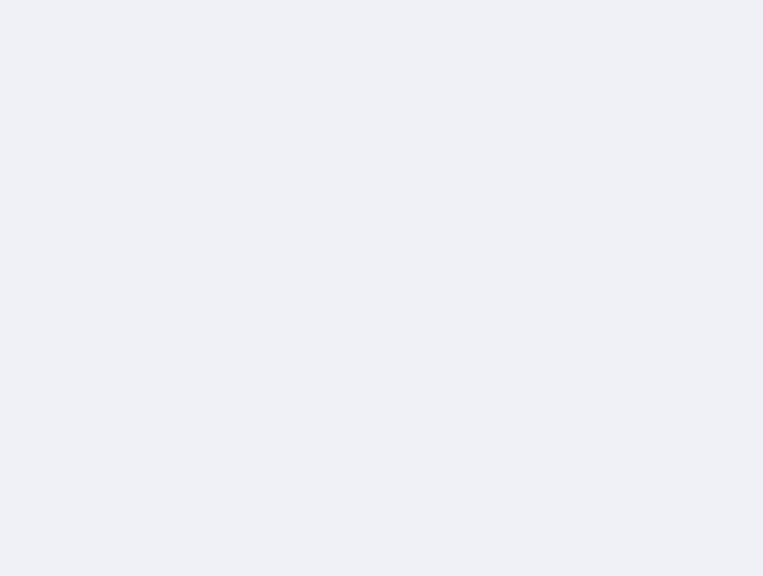
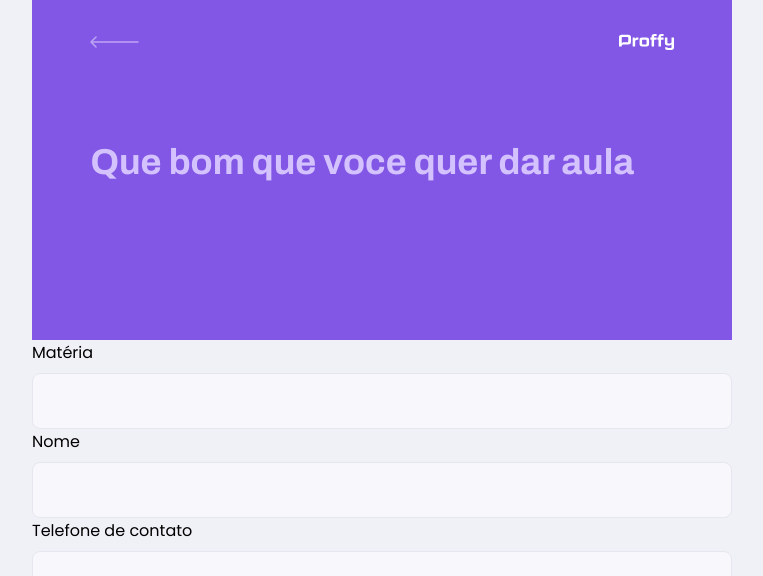
Before and after one commit to mgarcia88/proffys, a React (Create React App) app: page /teachers-form in a window 1280 px wide. Shown: the top 576 px of the page, without its empty margins (258-1021 px from the left). Built offline with nearby package versions, Linux system fonts and the light colour scheme.

Commit message:
criando a nova pagina do formulario

```diff
--- a/src/index.tsx
+++ b/src/index.tsx
@@ -11,7 +11,7 @@ ReactDOM.render(
 	<Switch>
 		<Route path="/" component={App} exact></Route>
 		<Route path="/teachers-list" component={TeachersList}></Route>
-		<Route path="teachers-form" component={TeachersForm}></Route>
+		<Route path="/teachers-form" component={TeachersForm}></Route>
  </Switch>
 	</BrowserRouter>,
   document.getElementById('root')
--- a/src/pages/teachers-form/index.tsx
+++ b/src/pages/teachers-form/index.tsx
@@ -1,13 +1,30 @@
 import React from 'react';
 import Header from '../../components/header';
 
-import './index.css';
+import './styles.css';
 
-function TeachersForm(){
+function TeachersForm() {
 	return (
 		<div className="container" id="page-teacher-form">
-		  <Header title="Que bom que voce quer dar aula"/>
-  </div>
+			<Header title="Que bom que voce quer dar aula" />
+
+			<form id="form-insert">
+				<div className="input-block">
+					<label htmlFor="subject">Matéria</label>
+					<input type="text" id="subject"></input>
+				</div>
+
+				<div className="input-block">
+					<label htmlFor="name">Nome</label>
+					<input type="text" id="name"></input>
+				</div>
+
+				<div className="input-block">
+					<label htmlFor="phone">Telefone de contato</label>
+					<input type="phone" id="phone"></input>
+				</div>
+			</form>
+		</div>
 	);
 }
 
--- /dev/null
+++ b/src/pages/teachers-form/styles.css
@@ -0,0 +1,17 @@
+#page-teacher-form{
+	width: 100vw;
+	height: 100vh;
+}
+
+#form-insert .input-block input{
+	width: 100%;
+	height: 5.6rem;
+	margin-top: 0.8rem;
+	border-radius: 0.8rem;
+	background-color: var(--color-input-background);
+	padding: 0 1.6rem;
+	border: 1px solid var(--color-line-in-white);
+	outline: 0;
+	font: 1.6rem Archivo;
+
+}
```
Also changed, not shown: src/pages/teachers-form/index.css (deleted).
